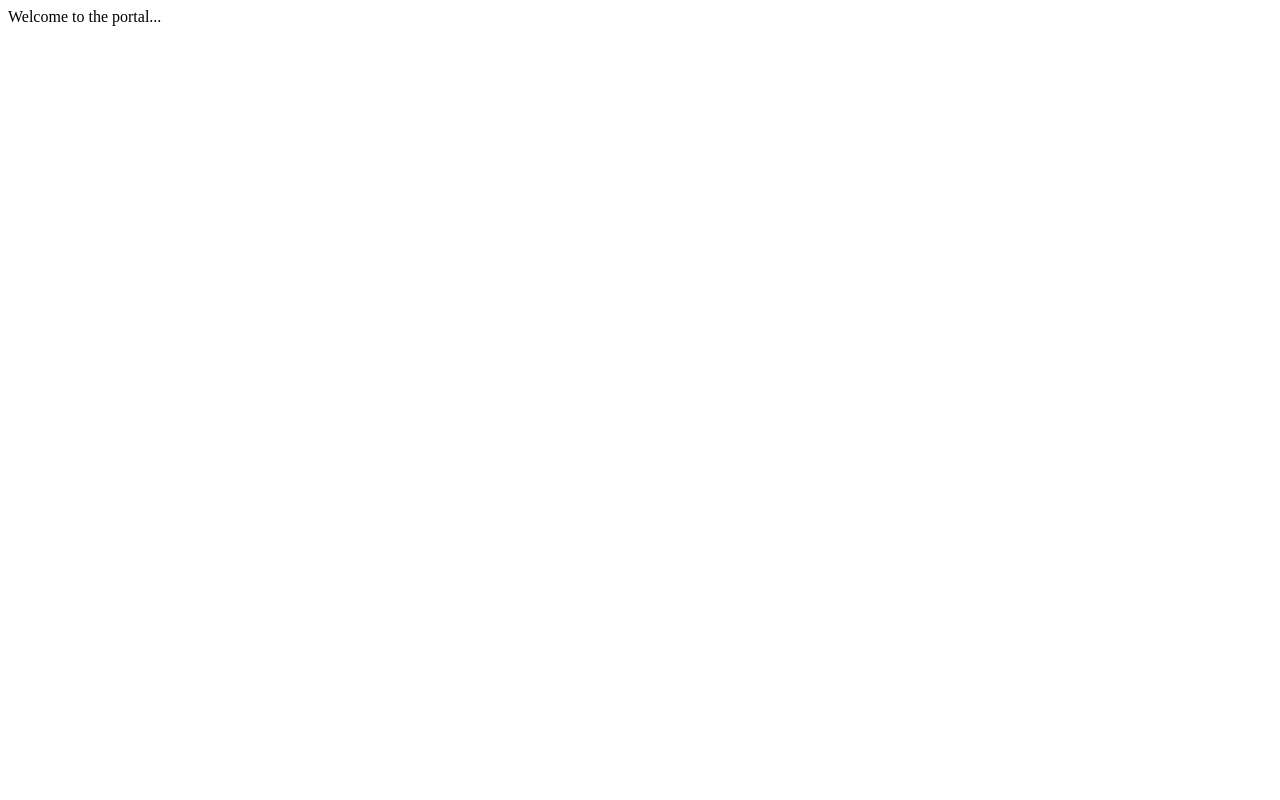
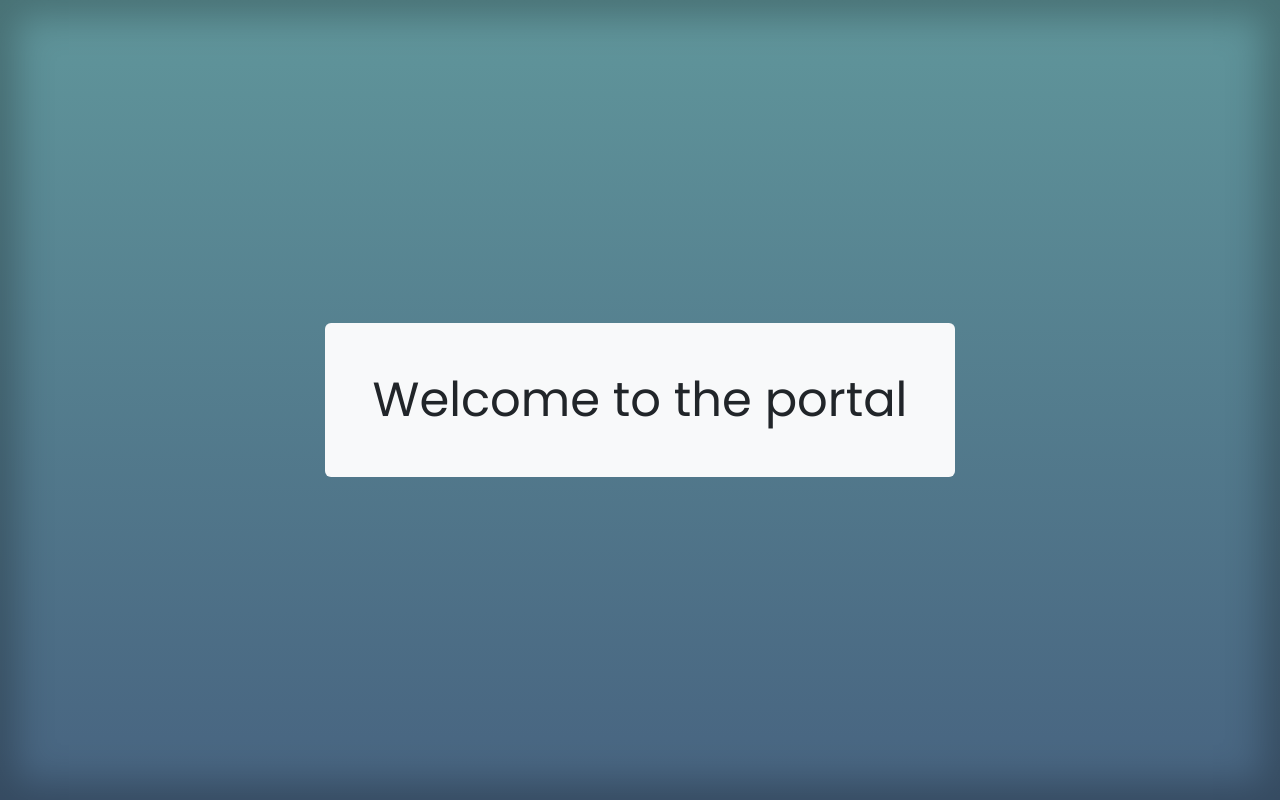
Before and after one commit to LouisDonaldson/Blockchain-Cloud-Storage-Web-Service, a website: page package/website/portal/portal.html in a window 1280 px wide. Drawn offline with nearby package versions, Linux system fonts and the light colour scheme.

Commit message:
updated portal

```diff
--- a/package/website/portal/portal.css
+++ b/package/website/portal/portal.css
@@ -0,0 +1,25 @@
+:root {
+    --primary-colour: rgb(33, 33, 35);
+    --secondary-colour: rgb(139, 202, 218);
+    --background-colour: white;
+    --font-contrast-colour: rgb(25, 25, 25);
+}
+
+html {
+    font-family: Arial, Helvetica, sans-serif;
+}
+
+body {
+    font-family: "Poppins" !important;
+}
+
+#main_body {
+    position: absolute;
+    width: 100%;
+    height: 100%;
+    background: linear-gradient(180deg, #60969B 0%, rgba(96, 150, 155, 0) 100%), #476380;
+    box-shadow: inset 0px 0px 36px 17px rgba(0, 0, 0, 0.25);
+    display: flex;
+    justify-content: center;
+    align-items: center;
+}
--- a/package/website/portal/portal.html
+++ b/package/website/portal/portal.html
@@ -6,6 +6,8 @@
     <meta http-equiv="X-UA-Compatible" content="IE=edge">
     <meta name="viewport" content="width=device-width, initial-scale=1.0">
     <title id="doc_title">Portal</title>
+    <link href="https://cdn.jsdelivr.net/npm/bootstrap@5.2.1/dist/css/bootstrap.min.css" rel="stylesheet">
+    <script src="https://cdn.jsdelivr.net/npm/bootstrap@5.2.1/dist/js/bootstrap.bundle.min.js"></script>
     <link rel="shortcut icon" href="../images/logo_icon.svg" type="image/x-icon">
     <script src="./portal.js" type="text/javascript" defer></script>
     <!-- <script src="https://unpkg.com/@babel/standalone/babel.min.js"></script> -->
@@ -14,7 +16,11 @@
 </head>
 
 <body>
-    Welcome to the portal...
+    <div id="main_body">
+        <div class="p-5 bg-light rounded text-center display-5">
+            Welcome to the portal
+        </div>
+    </div>
 </body>
 
 </html>
```
